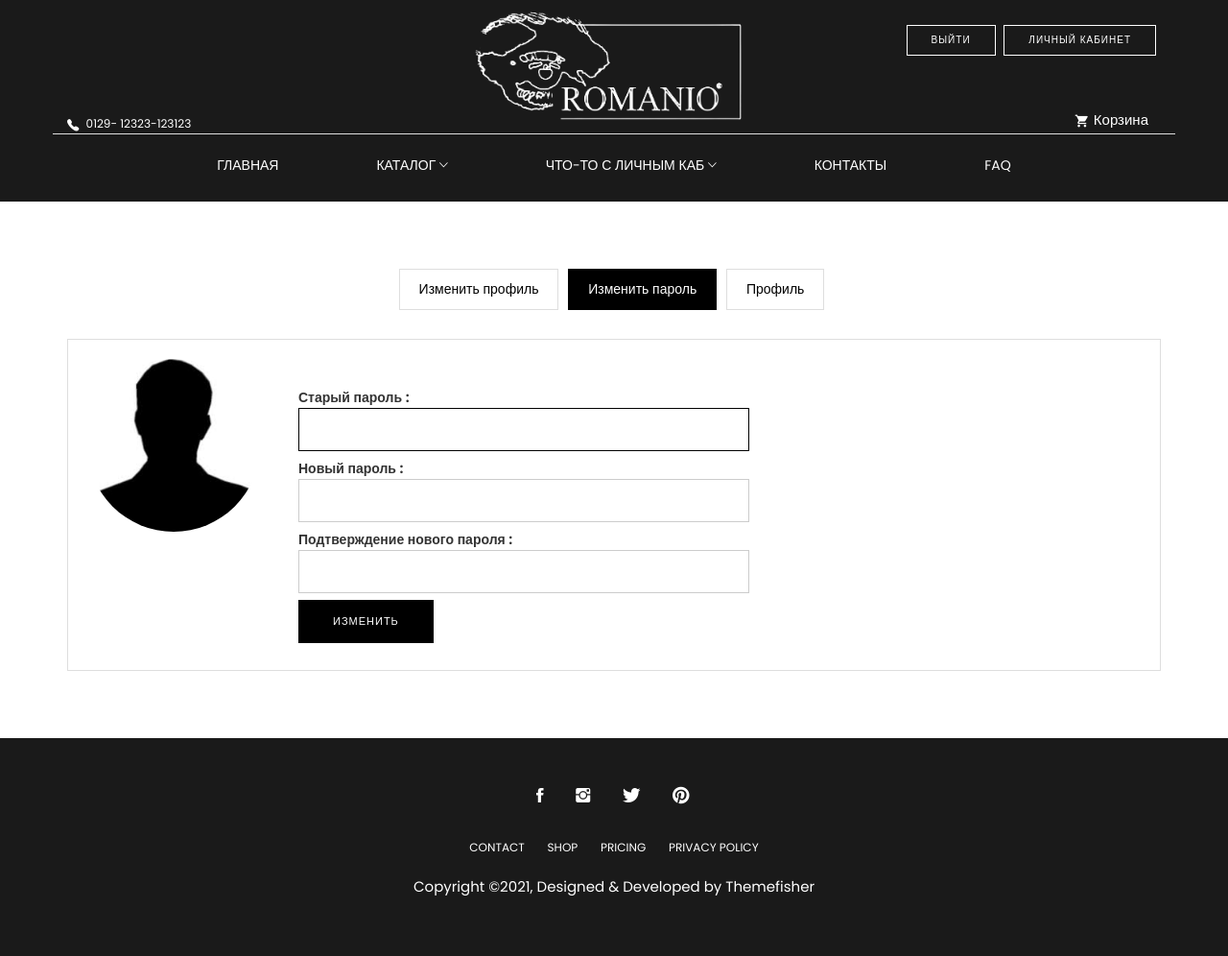
After one commit to Dubbbbb/romanio, a Django app: page /auth/password-change/ in a window 1280 px wide. The commit adds this page. Shown: the whole page at 96% size. Run offline with Django 3.2, Linux system fonts and the light colour scheme; a user stored in the database is signed in; some libraries are stand-ins or nearby versions; some web fonts are replaced.

Commit message:
рками нахуй смерджили

```diff
--- a/romanio/cart/views.py
+++ b/romanio/cart/views.py
@@ -19,8 +19,6 @@ def cart_add(request, product_id):
         cart.add(product=product,
                  quantity=cd['quantity'],
                  update_quantity=cd['update'])
-    if request.method == 'GET':
-        return redirect('cart_detail')
     return redirect(request.META.get('HTTP_REFERER'))
 
 
@@ -36,7 +34,7 @@ def cart_remove(request, product_id):
 #     cart['quantity']
 
 def cart_detail(request):
-    cart = Cart(request)
+
     context = {
         'cart': Cart(request),
         'cart_product_form':CartAddProductForm(request.POST)
--- a/romanio/mainapp/templates/catalog.html
+++ b/romanio/mainapp/templates/catalog.html
@@ -72,9 +72,7 @@
 										<i class="tf-ion-ios-search-strong"></i>
 									</span>
 								</li>
-								<li>
-									<a href="#!"><i class="tf-ion-android-cart"></i></a>
-								</li>
+
 							</ul>
                       	</div>
 					</div>
--- a/romanio/mainapp/templates/index.html
+++ b/romanio/mainapp/templates/index.html
@@ -184,10 +184,6 @@
 										<i class="tf-ion-ios-search-strong"></i>
 									</span>
 								</li>
-
-								<li>
-									<a href="{% url 'cart_add' prod.id %}" ><i class="tf-ion-android-cart"></i></a>
-								</li>
 							</ul>
                       	</div>
 					</div>
--- /dev/null
+++ b/romanio/mainapp/templates/user/password_change.html
@@ -0,0 +1,49 @@
+{% extends 'index.html' %}
+
+{% load static %}
+
+{% block main %}
+
+<section class="user-dashboard page-wrapper">
+  <div class="container">
+    <div class="row">
+      <div class="col-md-12">
+        <ul class="list-inline dashboard-menu text-center">
+          <li><a  href="{% url 'profile_update' user.pk %}">Изменить профиль</a></li>
+
+          <li><a class="active" href="{% url "password_change" %}">Изменить пароль</a></li>
+          <li><a href="{% url 'profile' %}">Профиль</a></li>
+        </ul>
+        <div class="dashboard-wrapper dashboard-user-profile">
+          <div class="media">
+            <div class="pull-left text-center" href="#!">
+              <img class="media-object user-img" src="{% static "images/profile.png" %}" alt="Image">
+
+            </div>
+            <div class="media-body" style="width: 500px;">
+              <ul class="user-profile-list">
+
+
+
+
+              <form class="text-left clearfix" action="" method="post">
+            {% csrf_token %}
+            {% for f in form %}
+
+                <li><b>{{f.label}} :</b><input for="{{f.id_for_label }}" type="password" class="form-control"  placeholder=""  {{f}}
+                <div class="invalid-feedback">
+
+                {{f.errors}}
+                </div>
+                {% endfor %}
+                <button type="submit" class="btn btn-main text-center">Изменить</button>
+              </ul>
+            </div>
+
+          </div>
+        </div>
+      </div>
+    </div>
+  </div>
+</section>
+{% endblock main %}
--- a/romanio/user/urls.py
+++ b/romanio/user/urls.py
@@ -1,8 +1,8 @@
 from django.urls import path, re_path
 from .views import *
-from django.contrib.auth.views import PasswordResetConfirmView, PasswordResetDoneView, PasswordResetCompleteView
+from django.contrib.auth.views import PasswordResetConfirmView, PasswordResetDoneView, PasswordResetCompleteView, PasswordChangeView, PasswordChangeDoneView
 from django.urls.conf import include
-
+from django.contrib.auth.decorators import login_required
 
 
 
@@ -30,6 +30,15 @@ urlpatterns = [
         PasswordResetCompleteView.as_view(template_name='user/password_reset_complete.html'),
         name='password_reset_complete'),
 
+    path('profile/update/<int:pk>', login_required(UpdateProfile.as_view()), name='profile_update'),
+
+    path('password-change/',
+        PasswordChangeView.as_view(template_name='user/password_change.html'),
+        name='password_change'),
+
+    path('password-change-done/',
+        PasswordChangeDoneView.as_view(template_name='user/password_change_done.html'),
+        name='password_change_done'),
 
 
 ]
```
Also changed, not shown: romanio/mainapp/templates/profile/profile.html (+3 -4 lines), romanio/mainapp/templates/profile/profile_update.html (added, +49 -0 lines), romanio/mainapp/templates/user/password_change_done.html (added, +22 -0 lines), romanio/user/forms.py (+7 -0 lines), romanio/user/views.py (+17 -2 lines), romanio/db.sqlite3, romanio/mainapp/templates/profile/phone_add.html (line endings or trailing spaces).
